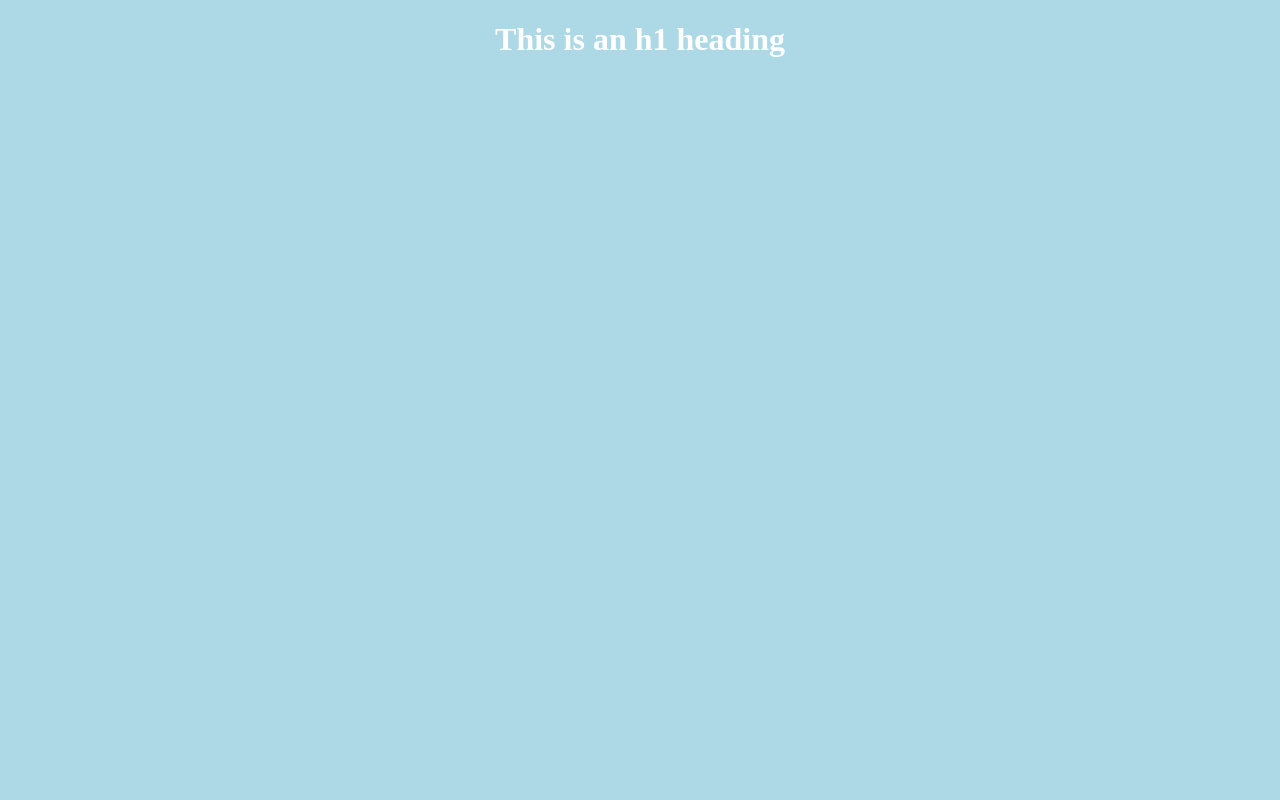
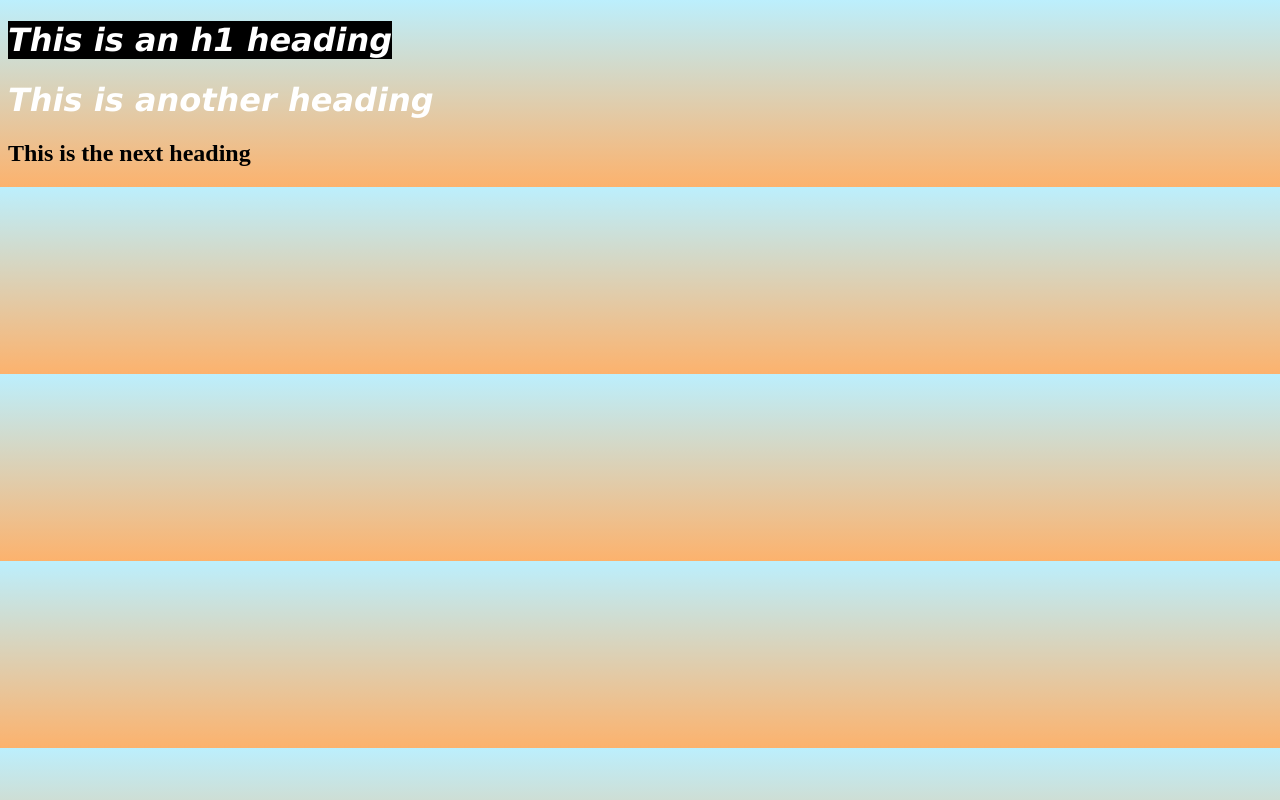
Before and after one commit to fahrbian/fahrbian.github.io, a plain HTML site: page index.html in a window 1280 px wide. Drawn offline with Linux system fonts and the light colour scheme.

Commit message:
further styling tests

```diff
--- a/index.html
+++ b/index.html
@@ -5,6 +5,8 @@
         <title>Hello!</title>
     </head>
     <body>
-        <h1>This is an h1 heading</h1>
+        <h1><span> This is an h1 heading </span></h1>
+        <h1> This is another heading </h1>
+        <h2> This is the next heading</h2>
     </body>
 </html>
--- a/styles.css
+++ b/styles.css
@@ -1,10 +1,16 @@
 body {
-  background-color: lightblue;
+    background-image: linear-gradient(rgb(188, 239, 253), rgb(252, 178, 109));
 }
 
 h1 {
   color: white;
-  text-align: center;
+  font-family: verdana;
+  font-style: italic;
+  text-align: left;
+}
+
+h1 span {
+    background-color: rgb(0, 0, 0);
 }
 
 p {
```
